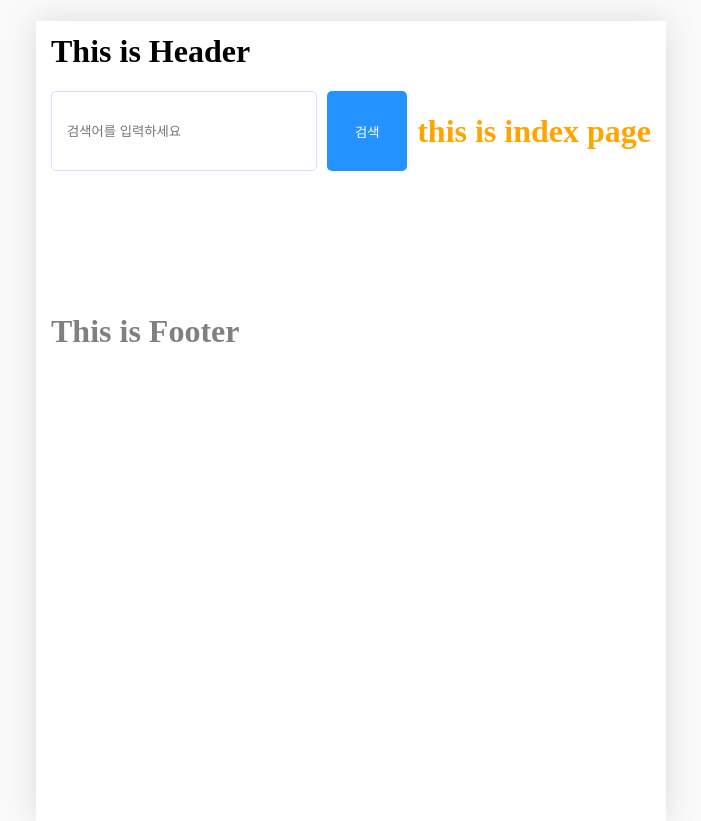
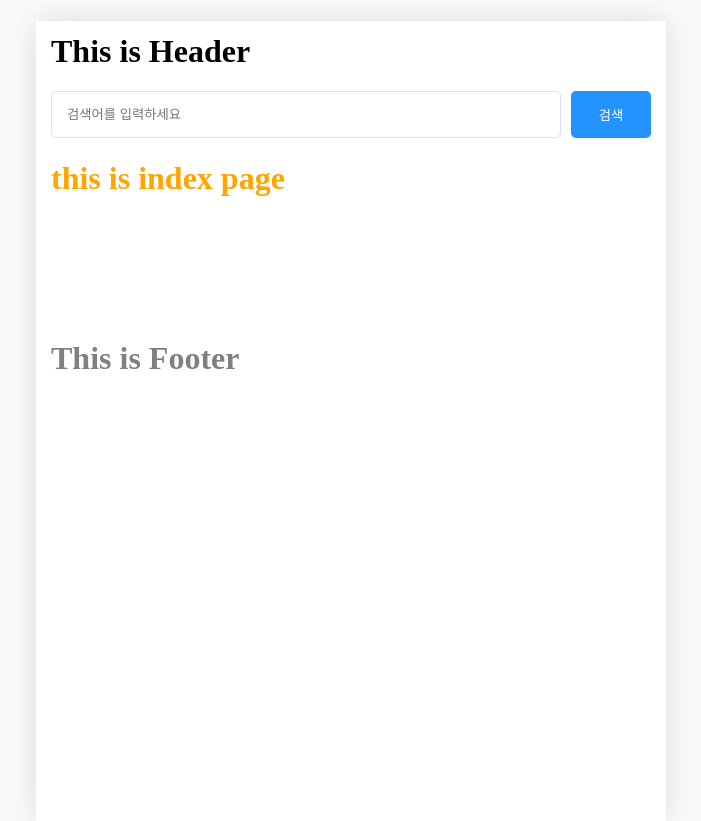
Before and after one commit to dev-daeun/nextjs-study, a Next.js app in the folder jadu-books/: page / in a window 1280 px wide. Shown: the whole page, without its empty margins (289-990 px from the left). Built offline with nearby package versions, Linux system fonts and the light colour scheme.

Commit message:
검색창이랑 도서리스트 줄바꿈 하도록 태그 추가

```diff
--- a/jadu-books/src/layouts/search-layout.tsx
+++ b/jadu-books/src/layouts/search-layout.tsx
@@ -26,9 +26,12 @@ export default function SearchableLayout ({children}: {children: ReactNode}) {
             onSubmitSearchInput();
         }
     };
-    return (<div className={style.searchbar_container}>
-        <input placeholder="검색어를 입력하세요" onKeyDown={onKeyPreesed} onChange={onChangeSearchInput} value={search}/>
-        <button onClick={onSubmitSearchInput}>검색</button>
+    return (
+    <div>
+        <div className={style.searchbar_container}>
+            <input placeholder="검색어를 입력하세요" onKeyDown={onKeyPreesed} onChange={onChangeSearchInput} value={search}/>
+            <button onClick={onSubmitSearchInput}>검색</button>
+        </div>
         {children}
     </div>);
 }
```
